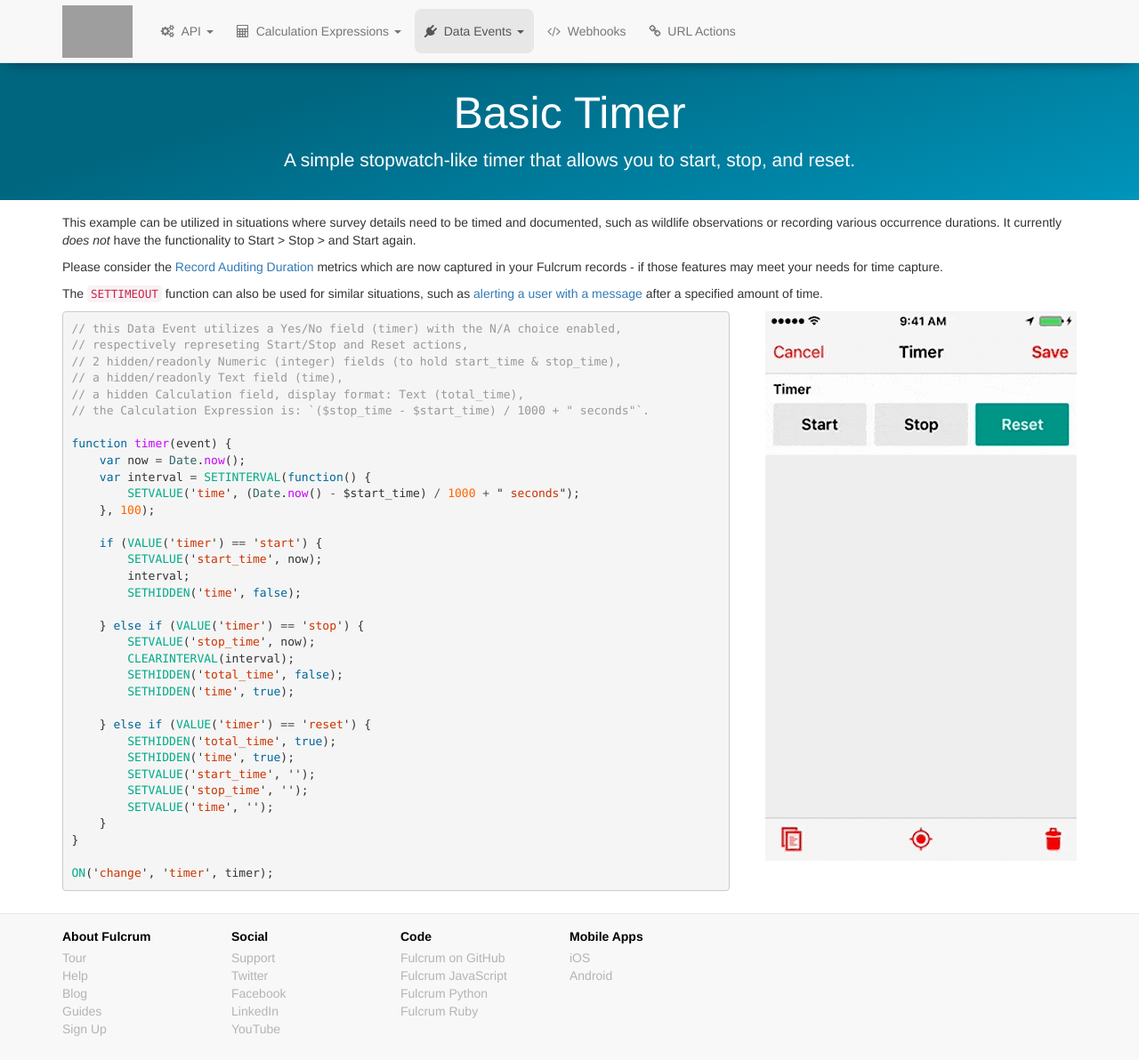
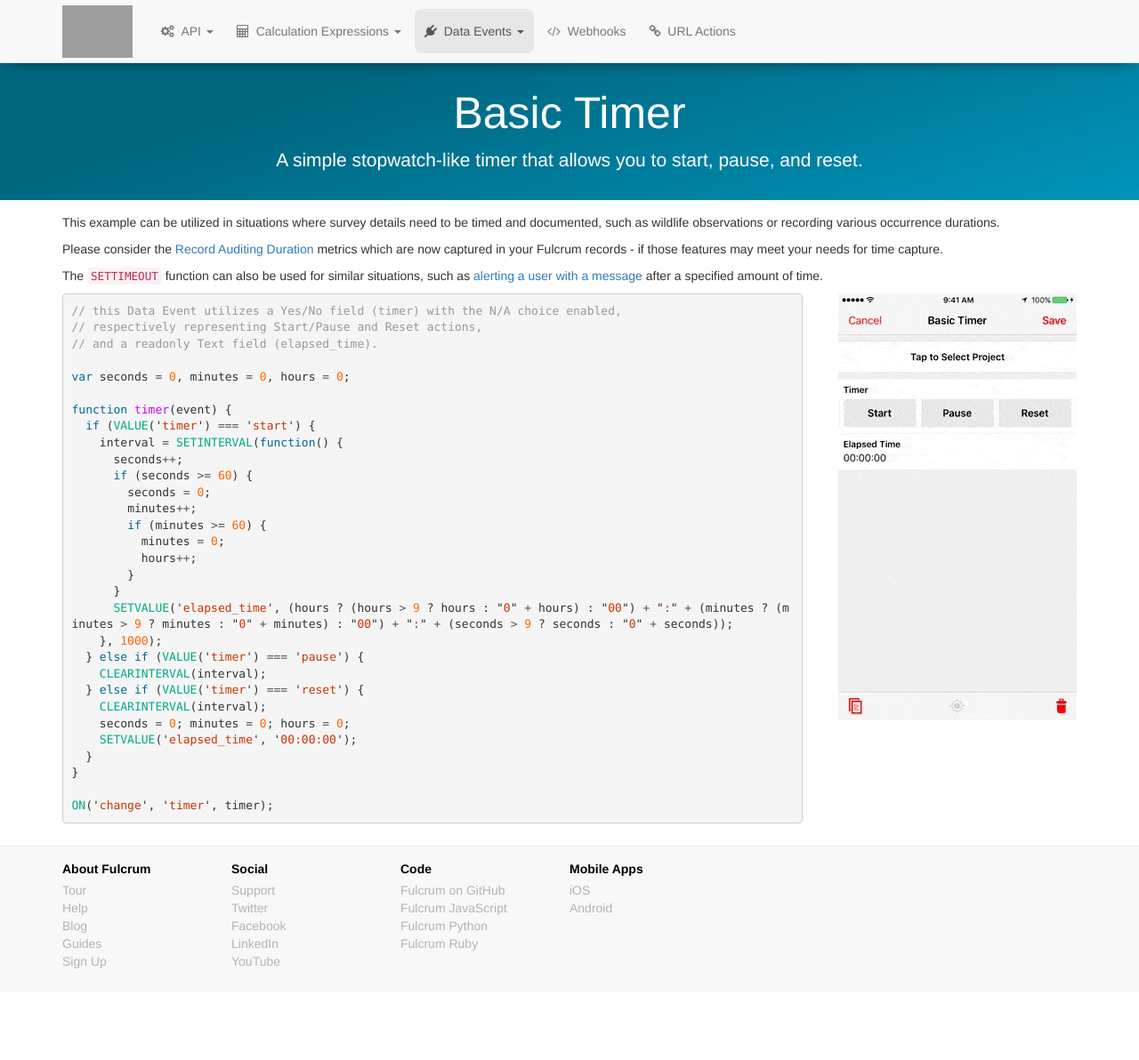
Before and after one commit to rylincoln/developer.fulcrumapp.com, a Jekyll site: the page built from _data-event-examples/basic-timer.md, in a window 1280 px wide and 1192 px high. Shown: the whole window at 89% size. Built offline with Jekyll 4.4.1, drawn with Linux system fonts in a browser that asks for light colours; nearby versions of some CDN libraries; grey boxes are pictures that could not be loaded.

Commit message:
Timer 2.0

````diff
--- a/_data-event-examples/basic-timer.md
+++ b/_data-event-examples/basic-timer.md
@@ -2,15 +2,15 @@
 layout: default
 section: data_events
 title: "Basic Timer"
-description: "A simple stopwatch-like timer that allows you to start, stop, and reset."
+description: "A simple stopwatch-like timer that allows you to start, pause, and reset."
 category: section
 tags:
+  - set value
   - set interval
-  - set label
-  - set value
+  - clear interval
 ---
 
-This example can be utilized in situations where survey details need to be timed and documented, such as wildlife observations or recording various occurrence durations. It currently _does not_ have the functionality to Start > Stop > and Start again.
+This example can be utilized in situations where survey details need to be timed and documented, such as wildlife observations or recording various occurrence durations.
 
 Please consider the [Record Auditing Duration](http://www.fulcrumapp.com/blog/august-2016-updates/) metrics which are now captured in your Fulcrum records - if those features may meet your needs for time capture.
 
@@ -20,36 +20,32 @@ The `SETTIMEOUT` function can also be used for similar situations, such as [aler
 
 ```js
 // this Data Event utilizes a Yes/No field (timer) with the N/A choice enabled,
-// respectively represeting Start/Stop and Reset actions,
-// 2 hidden/readonly Numeric (integer) fields (to hold start_time & stop_time),
-// a hidden/readonly Text field (time),
-// a hidden Calculation field, display format: Text (total_time),
-// the Calculation Expression is: `($stop_time - $start_time) / 1000 + " seconds"`.
+// respectively representing Start/Pause and Reset actions,
+// and a readonly Text field (elapsed_time).
+
+var seconds = 0, minutes = 0, hours = 0;
 
 function timer(event) {
-    var now = Date.now();
-    var interval = SETINTERVAL(function() {
-        SETVALUE('time', (Date.now() - $start_time) / 1000 + " seconds");
-    }, 100);
-
-    if (VALUE('timer') == 'start') {
-        SETVALUE('start_time', now);
-        interval;
-        SETHIDDEN('time', false);
-
-    } else if (VALUE('timer') == 'stop') {
-        SETVALUE('stop_time', now);
-        CLEARINTERVAL(interval);
-        SETHIDDEN('total_time', false);
-        SETHIDDEN('time', true);
-
-    } else if (VALUE('timer') == 'reset') {
-        SETHIDDEN('total_time', true);
-        SETHIDDEN('time', true);
-        SETVALUE('start_time', '');
-        SETVALUE('stop_time', '');
-        SETVALUE('time', '');
-    }
+  if (VALUE('timer') === 'start') {
+    interval = SETINTERVAL(function() {
+      seconds++;
+      if (seconds >= 60) {
+        seconds = 0;
+        minutes++;
+        if (minutes >= 60) {
+          minutes = 0;
+          hours++;
+        }
+      }
+      SETVALUE('elapsed_time', (hours ? (hours > 9 ? hours : "0" + hours) : "00") + ":" + (minutes ? (minutes > 9 ? minutes : "0" + minutes) : "00") + ":" + (seconds > 9 ? seconds : "0" + seconds));
+    }, 1000);
+  } else if (VALUE('timer') === 'pause') {
+    CLEARINTERVAL(interval);
+  } else if (VALUE('timer') === 'reset') {
+    CLEARINTERVAL(interval);
+    seconds = 0; minutes = 0; hours = 0;
+    SETVALUE('elapsed_time', '00:00:00');
+  }
 }
 
 ON('change', 'timer', timer);
````
Also changed, not shown: _data-event-examples/media/timer.gif.
